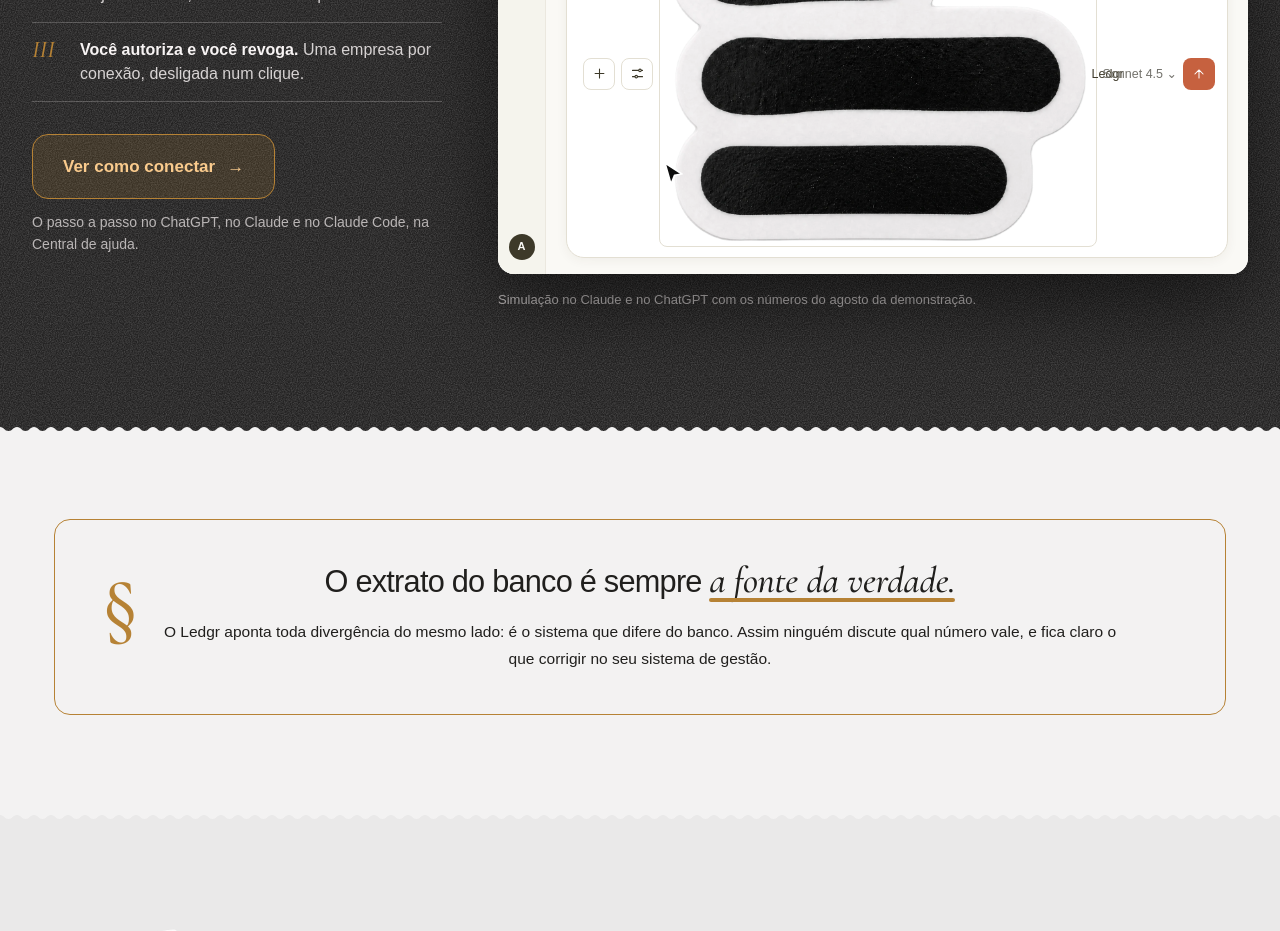
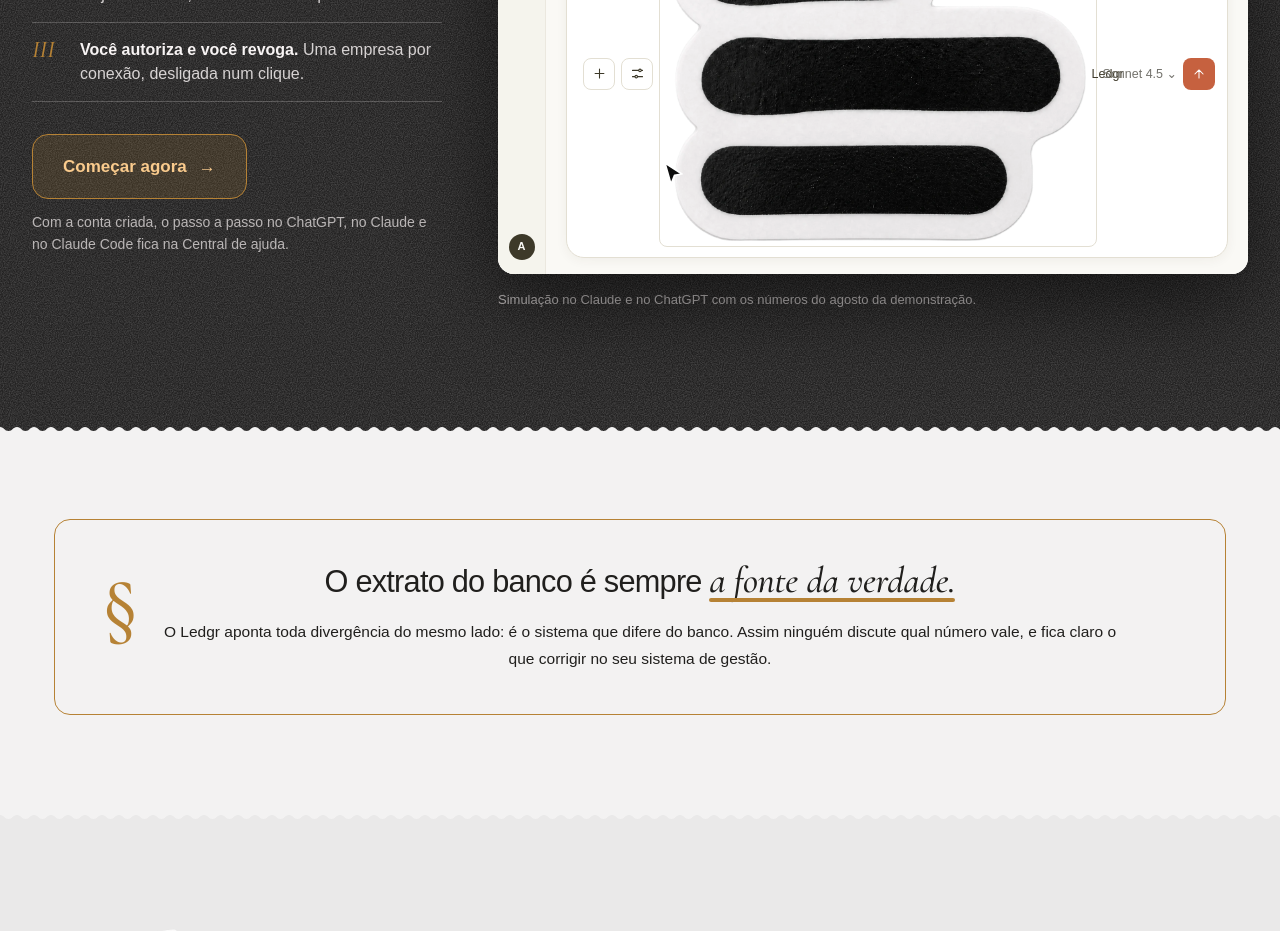
Before and after one commit to ledgr-tech/frontend, a Next.js app: page / in a window 1280 px wide. Shown: the part 8340-9271 px from the top of the page. Built offline with nearby package versions, Linux system fonts and the light colour scheme; a web font is replaced by a local one.

Commit message:
fix(landing): o botão da conexão com IA leva ao cadastro
A Central só abre com a conta: o visitante caía no login e, ao entrar, ia para a
Visão geral. O botão vira "Começar agora", como todo link de cadastro da landing.

Co-Authored-By: Claude Opus 5.5 <noreply@anthropic.com>

```diff
--- a/app/(marketing)/conexao-ia.tsx
+++ b/app/(marketing)/conexao-ia.tsx
@@ -124,10 +124,12 @@ export function ConexaoIa() {
             ))}
           </ol>
           <div className="cia-acao">
-            <Link href="/ajuda/conectar-ia" className="cia-cta">
-              Ver como conectar <span className="cia-seta" aria-hidden="true">→</span>
+            {/* a Central só abre com a conta, então o visitante vai ao cadastro, com o rótulo de todo link
+                de cadastro da landing; a seta vem do CSS para o nome do link ser só "Começar agora" */}
+            <Link href="/cadastro" className="cia-cta">
+              Começar agora<span className="cia-seta" aria-hidden="true" />
             </Link>
-            <span>O passo a passo no ChatGPT, no Claude e no Claude Code, na Central de ajuda.</span>
+            <span>Com a conta criada, o passo a passo no ChatGPT, no Claude e no Claude Code fica na Central de ajuda.</span>
           </div>
         </Reveal>
         <ConversaDasIas />
```
Also changed, not shown: app/globals.css, 2 other files (tests, documents, lock files or other folders).
